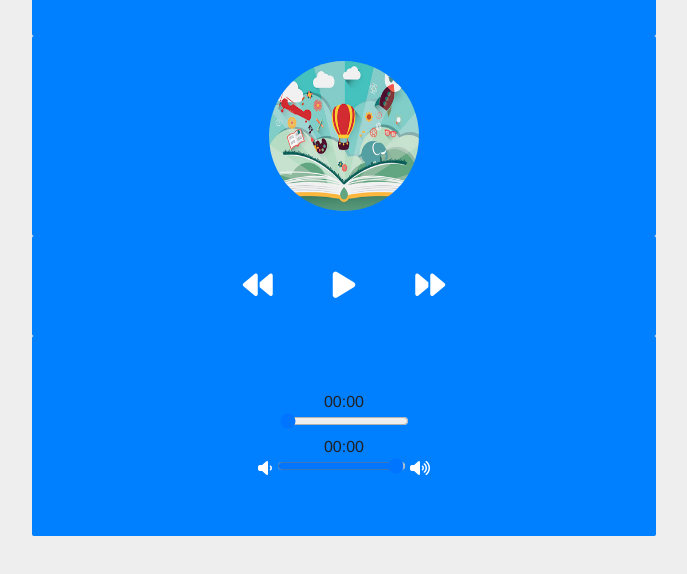
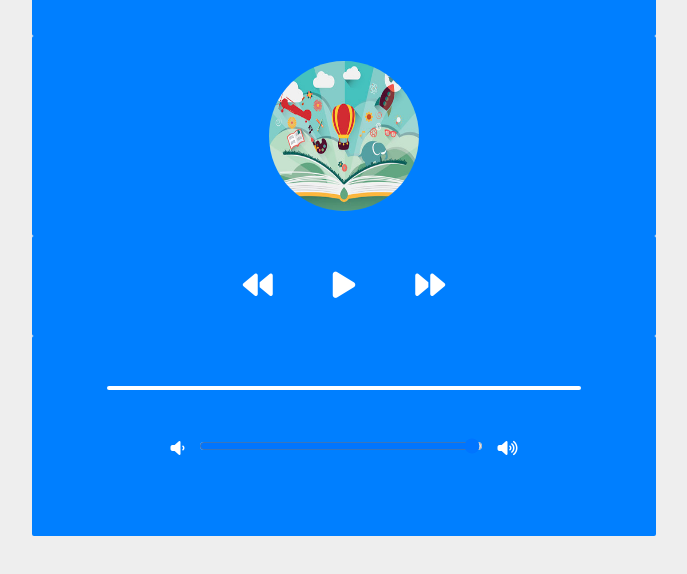
Before and after one commit to leigh-grigaliunas/RR-JS-UA--JavaScript-Unit-Assessment---Section-B, a plain HTML site: page index.html in a window 1280 px wide. Shown: the part 352-926 px from the top of the page, without its empty margins (296-983 px from the left). Drawn offline with Linux system fonts and the light colour scheme.

Commit message:
modified sliders

```diff
--- a/assets/css/style.css
+++ b/assets/css/style.css
@@ -68,6 +68,25 @@ h1 {
     animation-play-state: paused;
 }
 
+.music-container.play-pause-btn .img-container img {
+    animation-play-state: running;
+}
+
+  @keyframes rotate {
+    from {
+      transform: rotate(0deg);
+    }
+
+    to {
+      transform: rotate(360deg);
+    }
+}
+
+.music-container.play-pause-btn {
+    opacity: 1;
+    transform: translateY(-100%);
+  }
+
 .music-transports{
     height: 100px;
     padding: 20px 0 10px 0;
@@ -107,3 +126,34 @@ h1 {
 .box {
     border: none !important;
 }
+
+.progress-container {
+    background: #fff;
+    border-radius: 5px;
+    cursor: pointer;
+    margin: 10px;
+    height: 4px;
+    width: 80%;
+  }
+
+  .progress {
+    background-color: #1373f9;
+    border-radius: 5px;
+    height: 100%;
+    width: 0%;
+    transition: width 0.1s linear;
+  }
+
+  .sliders .volume-slider {
+    margin: 30px 10px;
+    width: 80%;
+  }
+
+.volume_slider {
+    width: 60%;
+}
+
+i.fa-volume-down,
+i.fa-volume-up {
+  padding: 10px;
+}
--- a/assets/js/main.js
+++ b/assets/js/main.js
@@ -1,3 +1,6 @@
+
+
+
 // const ukulele = new musicTrack('Ben Sound','Ukulele','2:34');
 // const betterdays = new musicTrack('Ben Sound','Better Days','2:26');
 // const sunny = new musicTrack('Ben Sound','Sunny','2:20');
@@ -6,24 +9,26 @@ const musicContainer = document.getElementById('music-player');
 const playBtn = document.getElementById('play-pause-btn');
 const prevBtn = document.getElementById('skip-forward-btn');
 const nextBtn = document.getElementById('skip-back-btn');
-const audio = document.getElementById('audio');
+let audio = document.getElementById('audio');
+let volume_slider = document.querySelector(".volume_slider");
 
-const progress = document.getElementById('seek-slider');
-const volume = document.getElementById('volume-slider');
+const progress = document.getElementById('progress');
+const progressContainer = document.getElementById('progress-container');
 
-const progressContainer = document.getElementById('sliders');
 const title = document.getElementById('title');
 const artist = document.getElementById('artist');
+const duration = document.getElementById('duration');
 const artwork = document.getElementById('music-artwork');
+
 
 const currTime = document.querySelector('#currTime');
 const durTime = document.querySelector('#durTime');
 
 
-const songs = ['ukulele', 'betterdays', 'sunny', ];
+const songs = ['ukulele', 'betterdays', 'sunny'];
 let songIndex = 0;
 
-loadSong(songs[songIndex]);
+loadSong(songs[0]);
 
 // Update song details
 function loadSong(song) {
@@ -152,8 +157,13 @@ function updateProgress(e) {
 
       // change duration DOM
       durTime.innerHTML = min_d +':'+ sec_d;
+};
 
-};
+function setVolume() {
+    // Set the volume according to the
+    // percentage of the volume slider set
+    audio.volume = volume_slider.value / 100;
+}
 
 
 // Event listeners
--- a/index.html
+++ b/index.html
@@ -40,6 +40,7 @@
                             <br>
                             <h3 id="title">ukulele</h3>
                             <h4 id="artist">Ben Sounds</h4>
+                            <!-- <h4 id="duration">02:00</h4> -->
                         </div>
                     </div>
                 </div>
@@ -68,10 +69,8 @@
                 <div class="row center-xs">
                     <div class="col-xs-6">
                         <div class="box sliders">
-                            <div class="seek-slider" id="seek-slider">
-                                <div class="current-time">00:00</div>
-                                <input type="range" min="1" max="100" value="0" class="seek_slider" onchange="seekTo()">
-                                <div class="total-duration">00:00</div>
+                            <div class="progress-container" id="progress-container">
+                                <div class="progress" id="progress"></div>
                             </div>
                             <div class="volume-slider" id="volume-slider">
                                     <i class="fa fa-volume-down"></i>
```
